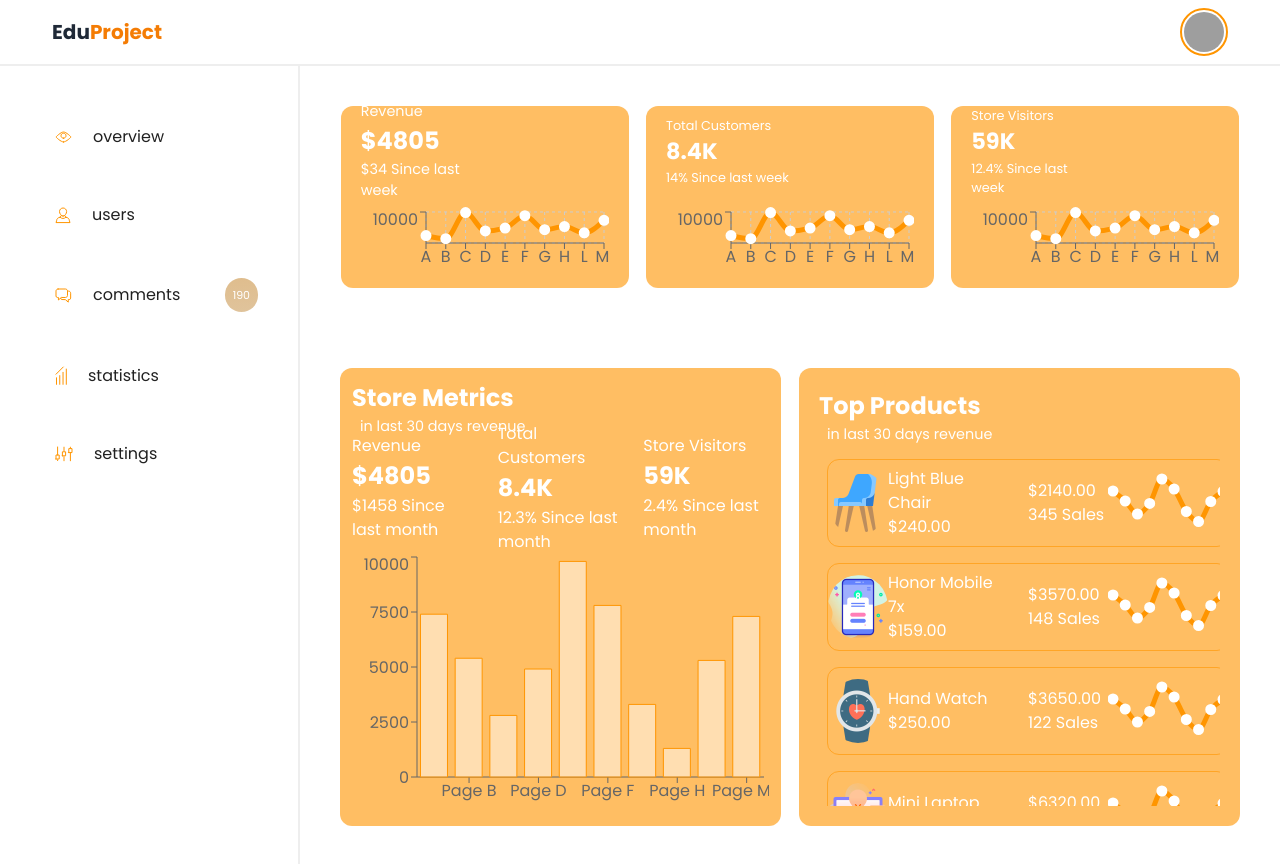
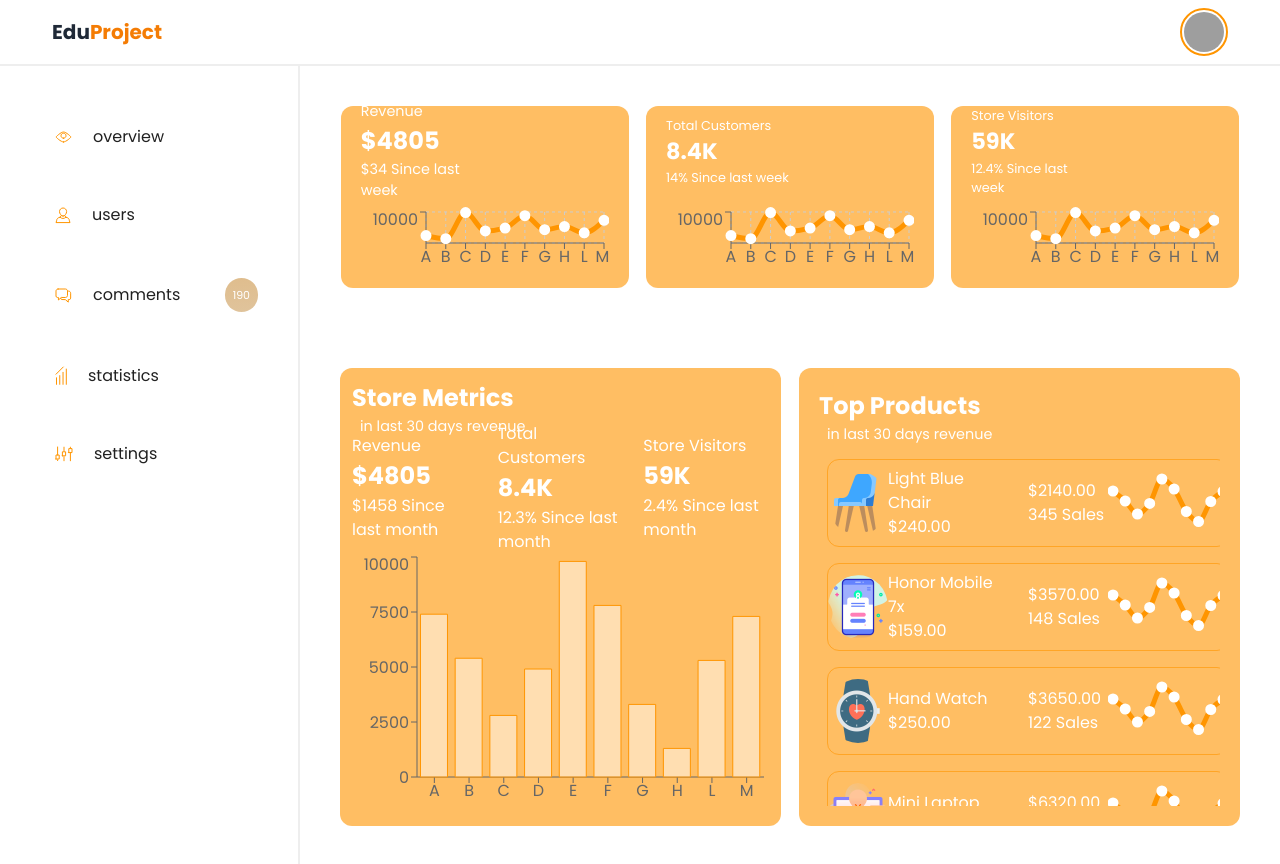
Before and after one commit to nurbek2107/eduit-project, a Next.js app: page /admin/statistics in a window 1280 px wide. Built offline with nearby package versions, Linux system fonts and the light colour scheme; grey boxes are pictures that could not be loaded.

Commit message:
ERROR
Signed-off-by: Nurbek <161306161+nurbek2107@users.noreply.github.com>

```diff
--- a/src/components/LineChart.jsx
+++ b/src/components/LineChart.jsx
@@ -334,16 +334,16 @@ export default function S2() {
 }
 
 const data2 = [
-  { name: "Page A", uv: 4000, pv: 7400, amt: 2400 },
-  { name: "Page B", uv: 3000, pv: 5398, amt: 2210 },
-  { name: "Page C", uv: 2000, pv: 2800, amt: 2290 },
-  { name: "Page D", uv: 2780, pv: 4908, amt: 2000 },
-  { name: "Page E", uv: 1890, pv: 9800, amt: 2181 },
-  { name: "Page F", uv: 2390, pv: 7800, amt: 2500 },
-  { name: "Page G", uv: 3490, pv: 3300, amt: 2100 },
-  { name: "Page H", uv: 4490, pv: 1300, amt: 2100 },
-  { name: "Page L", uv: 3490, pv: 5300, amt: 2100 },
-  { name: "Page M", uv: 3490, pv: 7300, amt: 2100 },
+  { name: " A", uv: 4000, pv: 7400, amt: 2400 },
+  { name: " B", uv: 3000, pv: 5398, amt: 2210 },
+  { name: " C", uv: 2000, pv: 2800, amt: 2290 },
+  { name: " D", uv: 2780, pv: 4908, amt: 2000 },
+  { name: " E", uv: 1890, pv: 9800, amt: 2181 },
+  { name: " F", uv: 2390, pv: 7800, amt: 2500 },
+  { name: " G", uv: 3490, pv: 3300, amt: 2100 },
+  { name: " H", uv: 4490, pv: 1300, amt: 2100 },
+  { name: " L", uv: 3490, pv: 5300, amt: 2100 },
+  { name: " M", uv: 3490, pv: 7300, amt: 2100 },
 ];
 
 import {
@@ -374,16 +374,16 @@ import { BarChart, Bar } from "recharts";
 
 const SimpleBarChart = () => {
   const data = [
-    { name: "Page A", uv: 4000, pv: 7400, amt: 2400 },
-    { name: "Page B", uv: 3000, pv: 5398, amt: 2210 },
-    { name: "Page C", uv: 2000, pv: 2800, amt: 2290 },
-    { name: "Page D", uv: 2780, pv: 4908, amt: 2000 },
-    { name: "Page E", uv: 1890, pv: 9800, amt: 2181 },
-    { name: "Page F", uv: 2390, pv: 7800, amt: 2500 },
-    { name: "Page G", uv: 3490, pv: 3300, amt: 2100 },
-    { name: "Page H", uv: 4490, pv: 1300, amt: 2100 },
-    { name: "Page L", uv: 3490, pv: 5300, amt: 2100 },
-    { name: "Page M", uv: 3490, pv: 7300, amt: 2100 },
+    { name: " A", uv: 4000, pv: 7400, amt: 2400 },
+    { name: " B", uv: 3000, pv: 5398, amt: 2210 },
+    { name: " C", uv: 2000, pv: 2800, amt: 2290 },
+    { name: " D", uv: 2780, pv: 4908, amt: 2000 },
+    { name: " E", uv: 1890, pv: 9800, amt: 2181 },
+    { name: " F", uv: 2390, pv: 7800, amt: 2500 },
+    { name: " G", uv: 3490, pv: 3300, amt: 2100 },
+    { name: " H", uv: 4490, pv: 1300, amt: 2100 },
+    { name: " L", uv: 3490, pv: 5300, amt: 2100 },
+    { name: " M", uv: 3490, pv: 7300, amt: 2100 },
   ];
 
   return (
```
